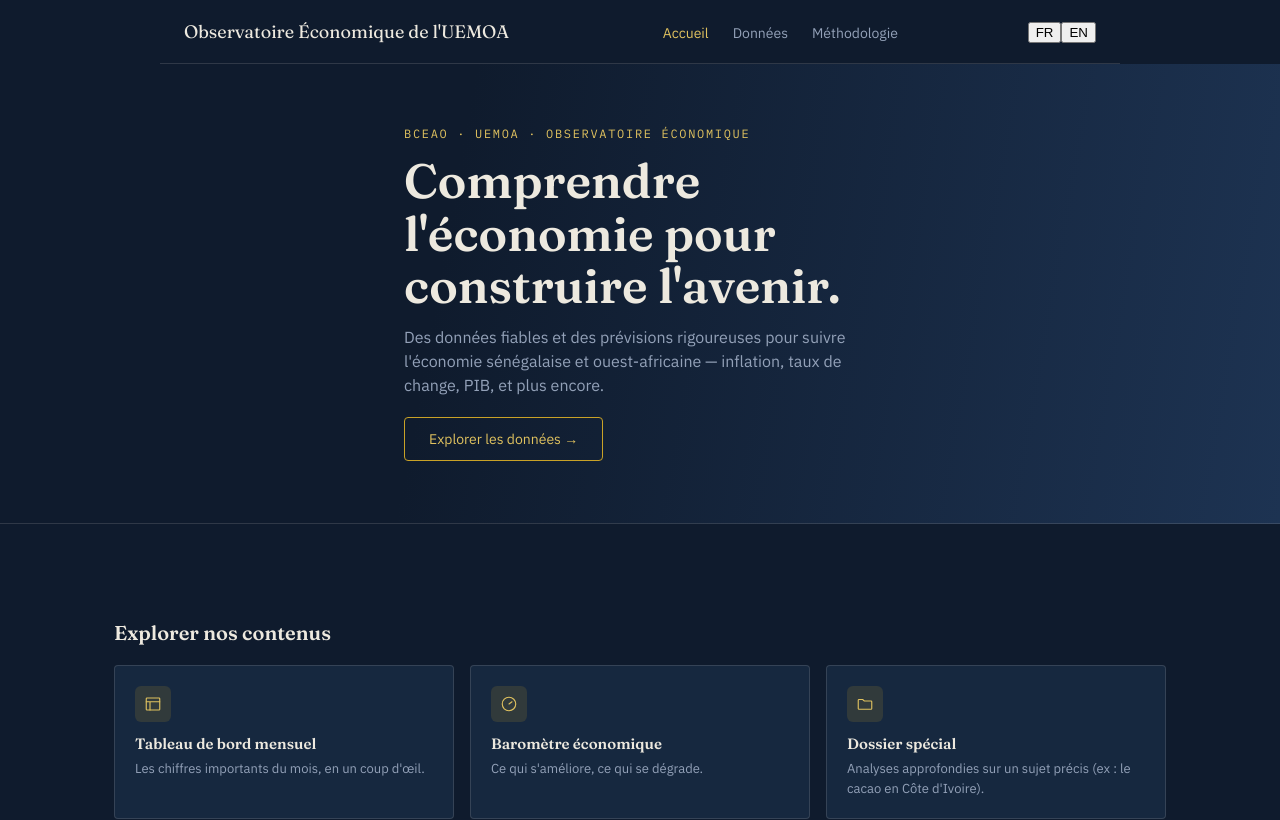
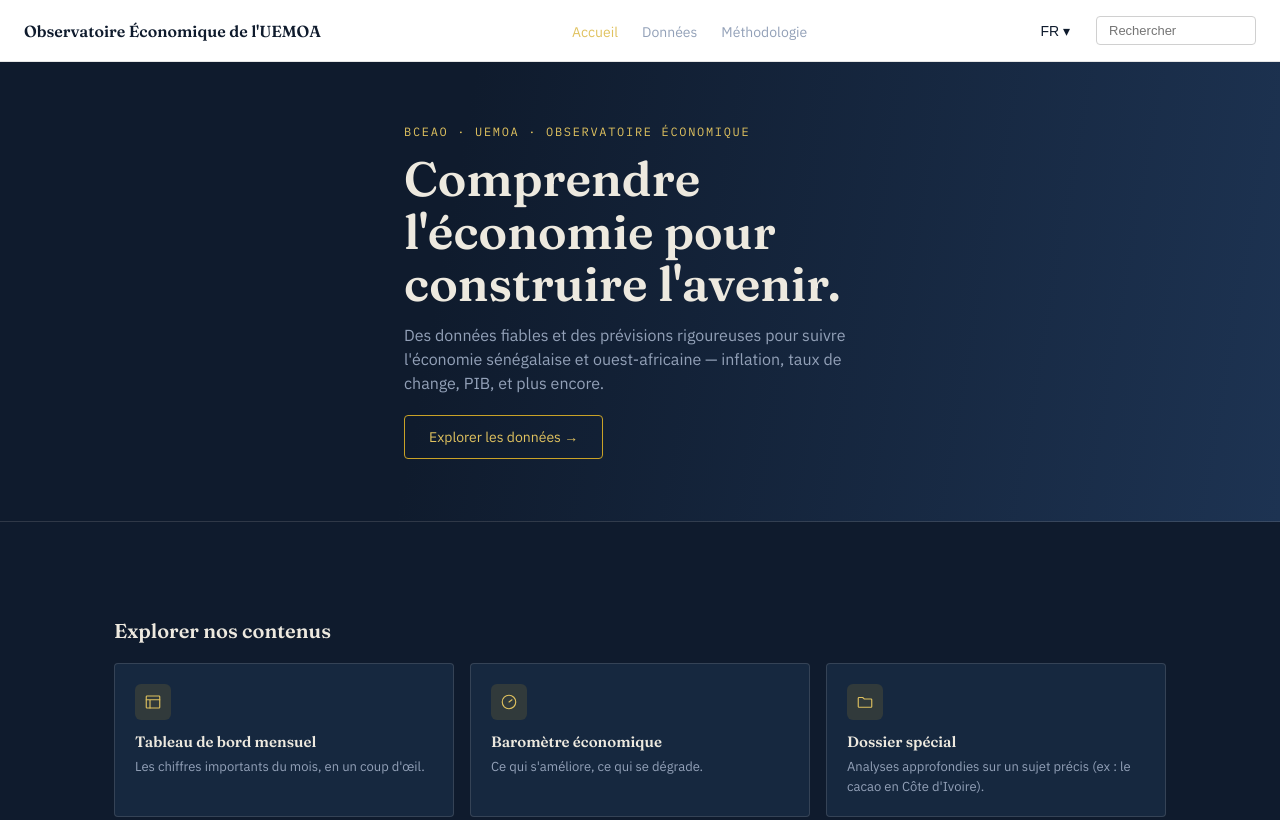
Before and after one commit to cdjarabe07/UEMOA-Dashboard, a React (Vite) app: page / in a window 1280 px wide. Shown: the top 820 px of the page. Built offline with nearby package versions, Linux system fonts and the light colour scheme.

Commit message:
Design header : fond blanc, logo, dropdown langue, barre de recherche

```diff
--- a/src/App.jsx
+++ b/src/App.jsx
@@ -1,12 +1,33 @@
+import { useState } from "react";
 import { Routes, Route, Link, NavLink } from "react-router-dom";
 import { useTranslation } from "react-i18next";
 import Accueil from "./pages/Accueil.jsx";
 import Donnees from "./pages/Donnees.jsx";
 import Methodologie from "./pages/Methodologie";
 
+function SelecteurLangue() {
+  const { i18n } = useTranslation();
+  const [ouvert, setOuvert] = useState(false);
+
+  return (
+    <div className="lang-dropdown-wrapper">
+      <button className="lang-dropdown" onClick={() => setOuvert(!ouvert)}>
+        {i18n.language.toUpperCase()} ▾
+      </button>
+      {ouvert && (
+        <div className="lang-menu">
+          {i18n.language !== "fr" && (
+            <button onClick={() => { i18n.changeLanguage("fr"); setOuvert(false); }}>FR</button>
+          )}
+          {i18n.language !== "en" && (
+            <button onClick={() => { i18n.changeLanguage("en"); setOuvert(false); }}>EN</button>
+          )}
+        </div>
+      )}
+    </div>
+  );
+}
 function NavBar() {
-  const { i18n } = useTranslation();
-
   return (
     <header className="site-nav">
       <Link to="/" className="site-brand">
@@ -17,9 +38,9 @@
         <NavLink to="/donnees" className="nav-link">Données</NavLink>
         <NavLink to="/methodologie" className="nav-link">Méthodologie</NavLink>
       </nav>
-      <div className="lang-switcher">
-        <button onClick={() => i18n.changeLanguage("fr")}>FR</button>
-        <button onClick={() => i18n.changeLanguage("en")}>EN</button>
+      <div className="nav-right">
+        <SelecteurLangue />
+        <input type="text" className="search-bar" placeholder="Rechercher" />
       </div>
     </header>
   );
--- a/src/index.css
+++ b/src/index.css
@@ -247,17 +247,78 @@
   display: flex;
   justify-content: space-between;
   align-items: center;
-  padding: 20px 24px;
-  border-bottom: 1px solid var(--rule);
-  max-width: 960px;
-  margin: 0 auto;
+  padding: 16px 24px;
+  background: #ffffff;
+  border-bottom: 1px solid #e5e5e5;
+  max-width: none;
 }
 
 .site-brand {
   font-family: var(--font-display);
-  font-size: 18px;
-  color: var(--ink);
+  font-size: 16px;
+  color: #0f1b2d;
   text-decoration: none;
+  display: flex;
+  align-items: center;
+  gap: 10px;
+  font-weight: 600;
+}
+
+.nav-right {
+  display: flex;
+  align-items: center;
+  gap: 20px;
+}
+
+.lang-dropdown-wrapper {
+  position: relative;
+}
+
+.lang-dropdown {
+  display: flex;
+  align-items: center;
+  gap: 4px;
+  background: none;
+  border: none;
+  color: #0f1b2d;
+  font-size: 14px;
+  cursor: pointer;
+}
+
+.lang-menu {
+  position: absolute;
+  top: 100%;
+  right: 0;
+  background: white;
+  border: 1px solid #e5e5e5;
+  border-radius: 4px;
+  box-shadow: 0 4px 12px rgba(0, 0, 0, 0.1);
+  display: flex;
+  flex-direction: column;
+  min-width: 120px;
+  z-index: 10;
+  margin-top: 4px;
+}
+
+.lang-menu button {
+  padding: 8px 12px;
+  text-align: left;
+  background: none;
+  border: none;
+  cursor: pointer;
+  font-size: 13px;
+}
+
+.lang-menu button:hover {
+  background: #f5f5f5;
+}
+
+.search-bar {
+  padding: 6px 12px;
+  border: 1px solid #d0d0d0;
+  border-radius: 4px;
+  font-size: 13px;
+  width: 160px;
 }
 
 .nav-link {
```
